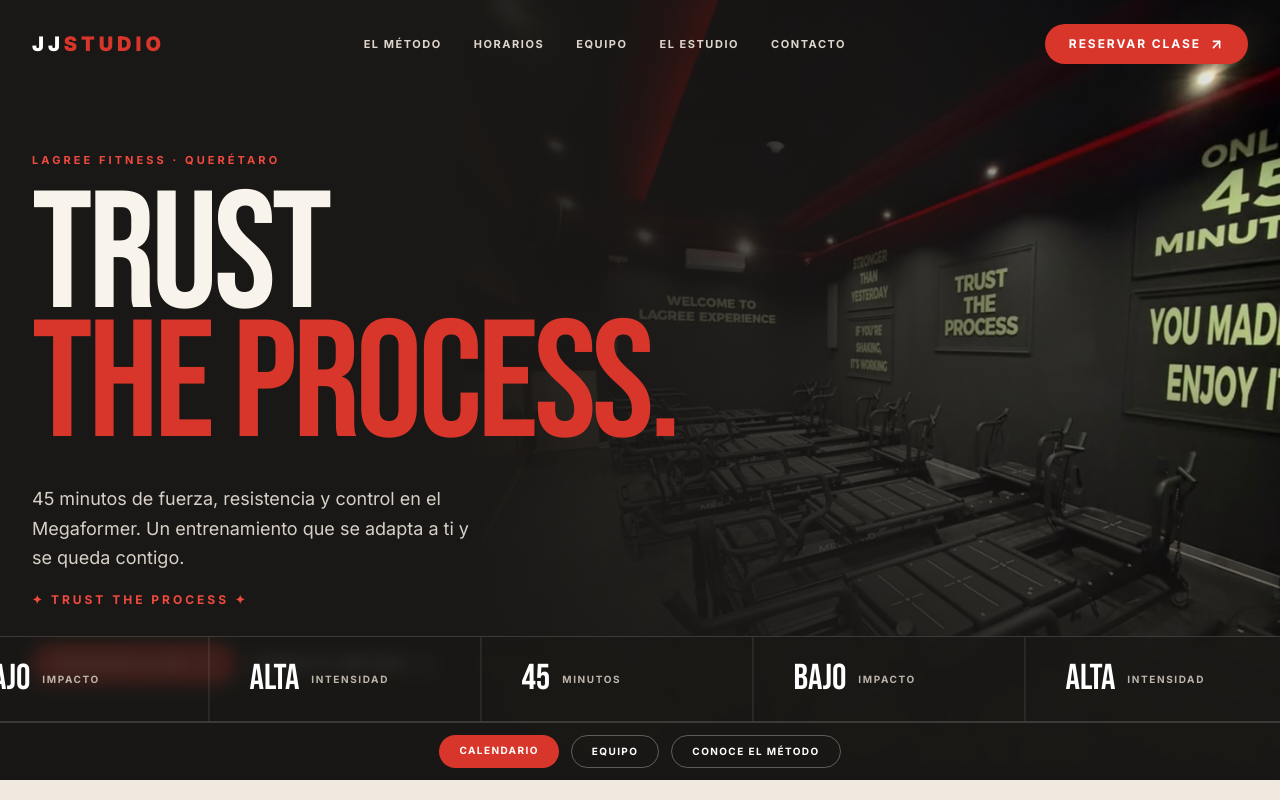
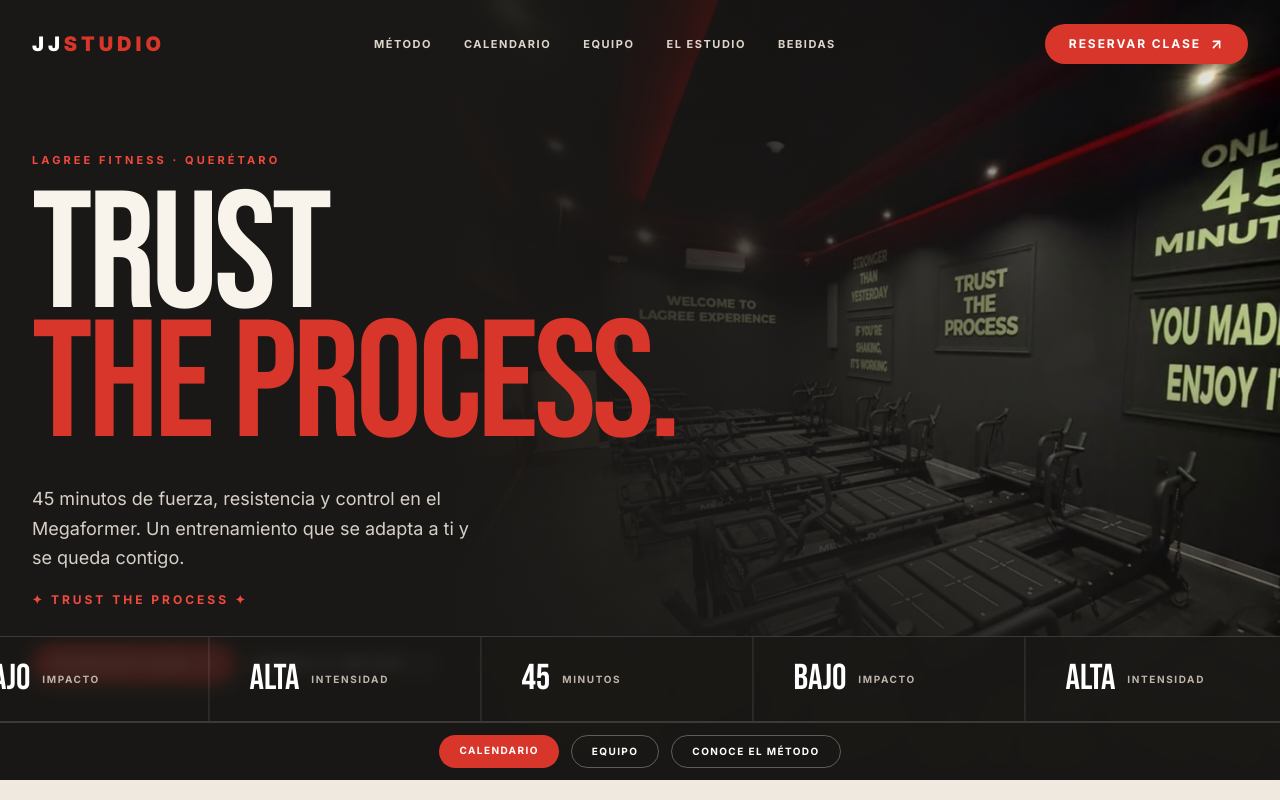
Before and after one commit to JGrayeb/JJStudio, a Next.js app: page / in a window 1280 px wide. Shown: the top 800 px of the page. Built offline with nearby package versions, Linux system fonts and the light colour scheme.

Commit message:
Add premium coach carousel navigation

```diff
--- a/app/page.js
+++ b/app/page.js
@@ -16,9 +16,19 @@
 
 const COACHES = [
   { name: "Javi", image: "/images/Coach Javi.JPG" },
+  { name: "Miyu", image: "/images/Coach Miyu.JPG" },
+  { name: "Xime", image: "/images/Coach Xime.JPG" },
   { name: "Dani", image: "/images/Coach Dani.JPG" },
+  { name: "Dan", image: "/images/Coach Dan.JPG" },
   { name: "Erika", image: "/images/Coach Erika.JPG" },
-  { name: "Miyu", image: "/images/Coach Miyu.JPG" },
+]
+
+const NAV_LINKS = [
+  ["Método", "#metodo"],
+  ["Calendario", "/horarios"],
+  ["Equipo", "#equipo"],
+  ["El estudio", "#estudio"],
+  ["Bebidas", "/beverages"],
 ]
 
 const BENEFITS = [
@@ -53,12 +63,10 @@
             JJ<span className="text-[#d9362b]">STUDIO</span>
           </a>
 
-          <div className="hidden items-center gap-8 lg:flex">
-            <a href="#metodo" className="nav-link">El método</a>
-            <a href="/horarios" className="nav-link">Horarios</a>
-            <a href="#equipo" className="nav-link">Equipo</a>
-            <a href="#estudio" className="nav-link">El estudio</a>
-            <a href="#contacto" className="nav-link">Contacto</a>
+          <div className="hidden items-center gap-6 xl:gap-8 lg:flex">
+            {NAV_LINKS.map(([label, href]) => (
+              <a key={href} href={href} className="nav-link">{label}</a>
+            ))}
           </div>
 
           <div className="hidden lg:block"><BookingButton /></div>
@@ -75,7 +83,7 @@
         {mobileMenuOpen && (
           <div className="border-y border-white/10 bg-[#11100f]/98 px-6 py-6 backdrop-blur lg:hidden">
             <div className="flex flex-col gap-5">
-              {[["El método", "#metodo"], ["Horarios", "/horarios"], ["Equipo", "#equipo"], ["El estudio", "#estudio"], ["Contacto", "#contacto"]].map(([label, href]) => (
+              {NAV_LINKS.map(([label, href]) => (
                 <a key={href} href={href} onClick={closeMenu} className="text-sm font-semibold uppercase tracking-[0.15em] text-[#f8f3eb]">
                   {label}
                 </a>
@@ -197,16 +205,24 @@
             </div>
             <a href="/sobre-nosotros" className="group inline-flex items-center gap-3 self-start rounded-full border border-[#1a1816]/50 bg-[#1a1816] px-6 py-3 text-xs font-bold uppercase tracking-[0.16em] text-white shadow-lg shadow-[#8f1f18]/20 transition hover:-translate-y-0.5 hover:bg-white hover:text-[#1a1816] sm:self-auto">Conoce al equipo <ArrowUpRight size={16} className="transition-transform duration-200 group-hover:translate-x-0.5 group-hover:-translate-y-0.5" /></a>
           </div>
-          <div className="mt-14 grid grid-cols-2 gap-3 sm:grid-cols-4 sm:gap-5">
-            {COACHES.map((coach) => (
-              <article key={coach.name} className="group relative aspect-[3/4] overflow-hidden rounded-2xl bg-[#1a1816]">
-                <Image src={coach.image} alt={`Coach ${coach.name}`} fill sizes="(max-width: 640px) 50vw, 25vw" className="object-cover transition duration-500 group-hover:scale-105" />
-                <div className="absolute inset-x-0 bottom-0 bg-gradient-to-t from-black/90 to-transparent px-4 pb-4 pt-12">
-                  <p className="text-[10px] font-bold uppercase tracking-[0.16em] text-[#f0e9df]">Coach</p>
-                  <p className="font-[family-name:var(--font-display)] text-3xl uppercase leading-none text-white">{coach.name}</p>
+          <div className="coach-marquee mt-14 overflow-hidden">
+            <div className="coach-marquee-track">
+              {[false, true].map((isDuplicate) => (
+                <div key={isDuplicate ? "duplicate" : "original"} aria-hidden={isDuplicate} className="flex shrink-0 gap-3 pr-3 sm:gap-5 sm:pr-5">
+                  {COACHES.map((coach) => (
+                    <a key={`${isDuplicate ? "duplicate-" : ""}${coach.name}`} href="/sobre-nosotros" tabIndex={isDuplicate ? -1 : undefined} className="group relative aspect-[3/4] w-[13.5rem] shrink-0 overflow-hidden rounded-[1.35rem] border border-black/15 bg-[#1a1816] shadow-[0_16px_38px_rgba(73,13,10,0.18)] sm:w-[17rem] sm:rounded-[1.6rem] lg:w-[19rem]">
+                      <Image src={coach.image} alt={isDuplicate ? "" : `Coach ${coach.name} de JJ Studio`} fill sizes="(max-width: 640px) 216px, (max-width: 1024px) 272px, 304px" className="object-cover transition duration-700 ease-out group-hover:scale-[1.035]" />
+                      <div className="absolute inset-0 bg-gradient-to-t from-black/90 via-black/10 to-transparent" />
+                      <div className="absolute inset-x-0 bottom-0 px-5 pb-5 pt-16 sm:px-6 sm:pb-6">
+                        <p className="text-[9px] font-bold uppercase tracking-[0.2em] text-[#f0e9df]/80">Coach</p>
+                        <p className="mt-1 font-[family-name:var(--font-display)] text-4xl uppercase leading-none text-white sm:text-5xl">{coach.name}</p>
+                      </div>
+                      <span className="absolute right-4 top-4 grid h-9 w-9 place-items-center rounded-full border border-white/25 bg-black/20 text-white opacity-0 backdrop-blur transition duration-300 group-hover:opacity-100" aria-hidden="true"><ArrowUpRight size={16} /></span>
+                    </a>
+                  ))}
                 </div>
-              </article>
-            ))}
+              ))}
+            </div>
           </div>
         </div>
       </section>
@@ -304,7 +320,10 @@
         .stat-marquee-track { display: flex; width: max-content; animation: stat-marquee 16s linear infinite; }
         .stat-marquee:hover .stat-marquee-track { animation-play-state: paused; }
         @keyframes stat-marquee { from { transform: translateX(0); } to { transform: translateX(-33.333%); } }
-        @media (prefers-reduced-motion: reduce) { .stat-marquee-track { animation: none; } }
+        .coach-marquee-track { display: flex; width: max-content; animation: coach-marquee 46s linear infinite; will-change: transform; }
+        .coach-marquee:hover .coach-marquee-track, .coach-marquee:focus-within .coach-marquee-track { animation-play-state: paused; }
+        @keyframes coach-marquee { from { transform: translateX(0); } to { transform: translateX(-50%); } }
+        @media (prefers-reduced-motion: reduce) { .stat-marquee-track, .coach-marquee-track { animation: none; } .coach-marquee { overflow-x: auto; scrollbar-width: none; } .coach-marquee::-webkit-scrollbar { display: none; } }
       `}</style>
     </main>
   )
```
